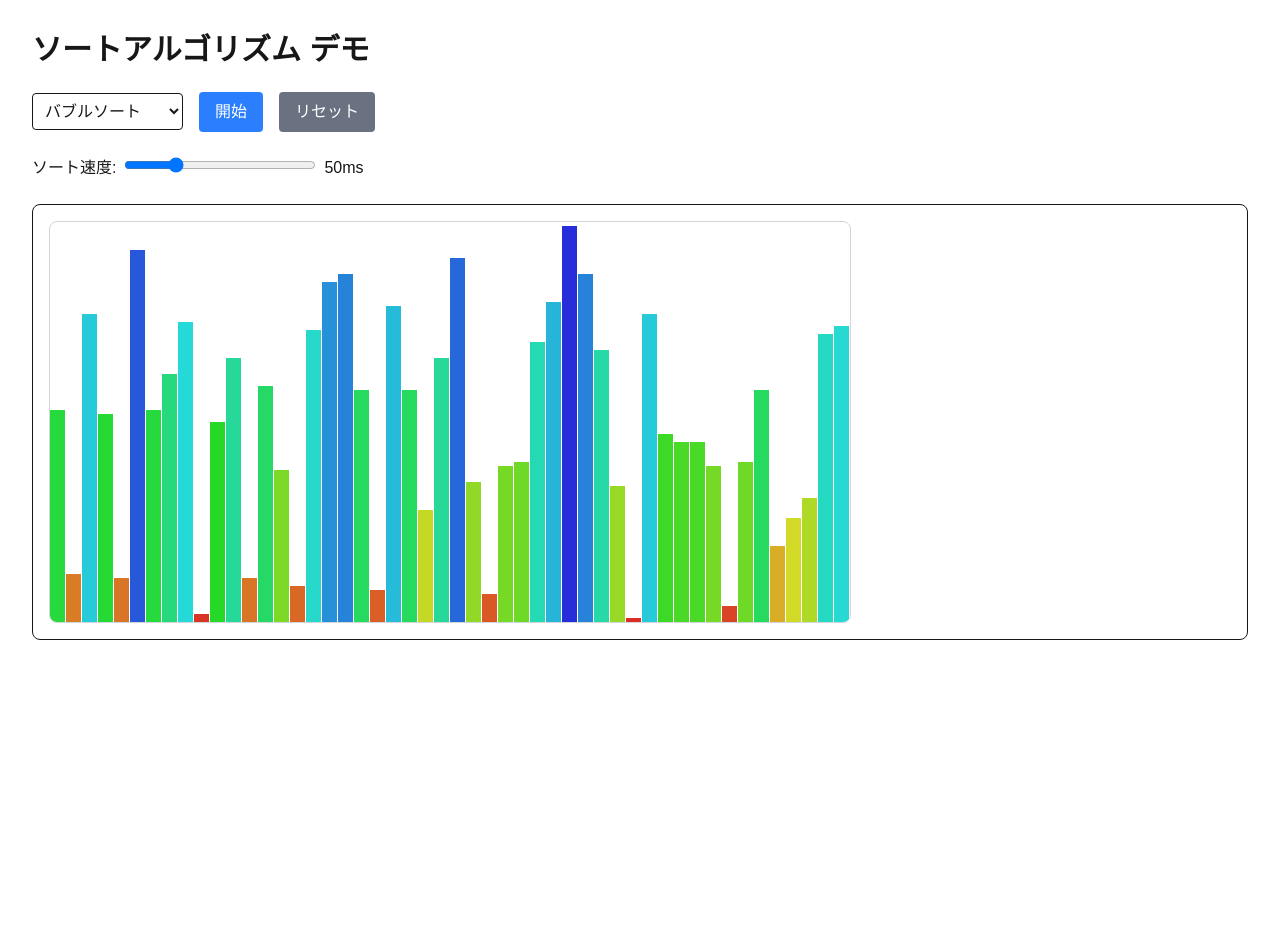
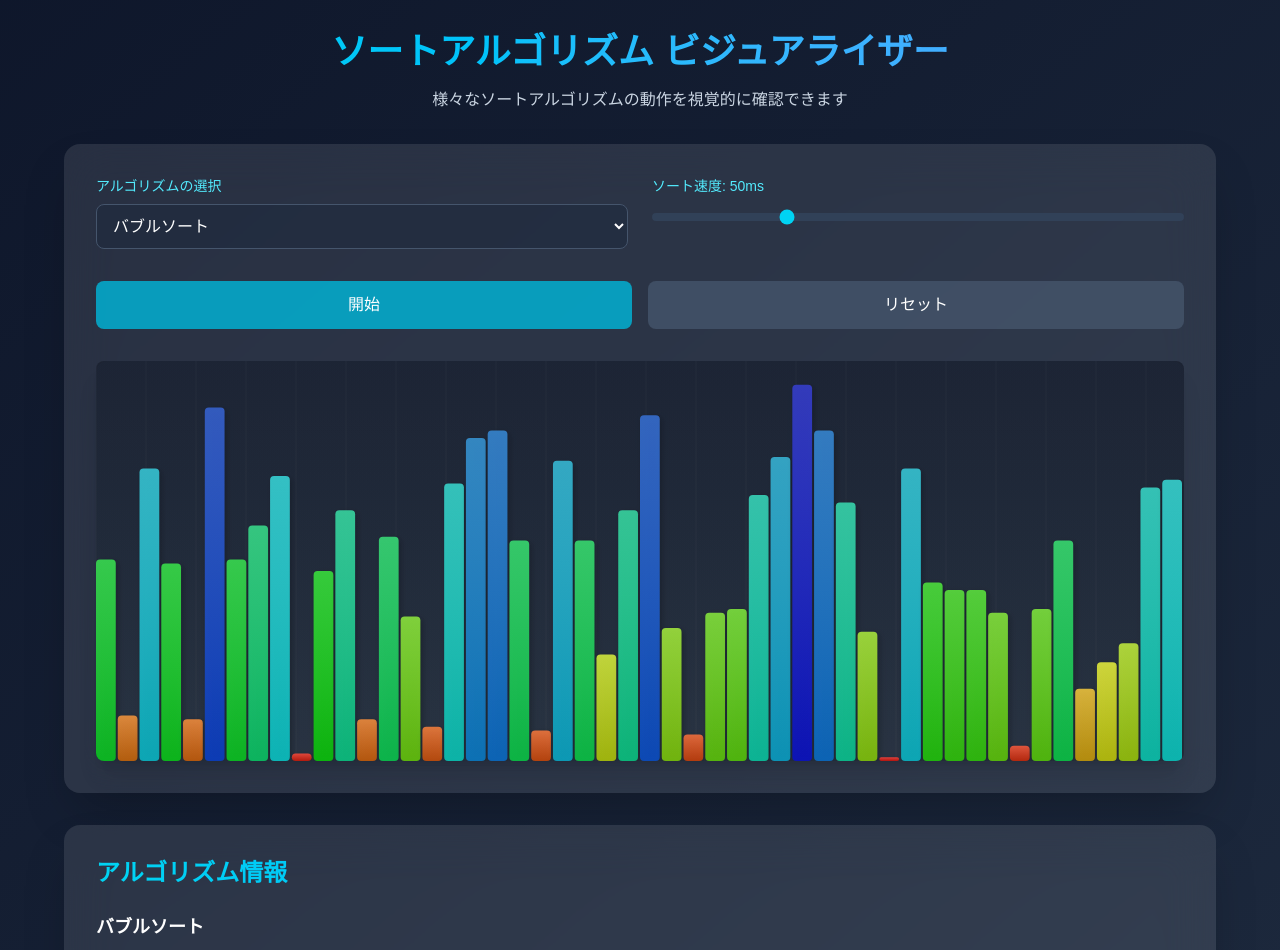
Before and after one commit to ngpool/NestNext, a Next.js app in the folder frontend/: page /sort-demo in a window 1280 px wide. Shown: the top 950 px of the page. Before the commit the page ends 800 px from the top, so only its background shows below. Built offline with nearby package versions, Linux system fonts and the light colour scheme.

Commit message:
見た目がもっさりしていたためおしゃれな見た目に修正

```diff
--- a/frontend/src/app/sort-demo/components/SortVisualizer.tsx
+++ b/frontend/src/app/sort-demo/components/SortVisualizer.tsx
@@ -15,23 +15,90 @@ export const SortVisualizer: React.FC<SortVisualizerProps> = ({ numbers, maxValu
     const ctx = canvas.getContext('2d');
     if (!ctx) return;
 
-    // キャンバスをクリア
-    ctx.clearRect(0, 0, canvas.width, canvas.height);
+    // キャンバスのサイズを設定（Retinaディスプレイ対応）
+    const dpr = window.devicePixelRatio || 1;
+    const rect = canvas.getBoundingClientRect();
+    canvas.width = rect.width * dpr;
+    canvas.height = rect.height * dpr;
+    ctx.scale(dpr, dpr);
+    canvas.style.width = `${rect.width}px`;
+    canvas.style.height = `${rect.height}px`;
 
-    // 各バーの幅を計算
-    const barWidth = canvas.width / numbers.length;
-    const heightScale = canvas.height / maxValue;
+    // キャンバスの背景色を設定
+    ctx.fillStyle = 'rgba(255, 255, 255, 0.05)';
+    ctx.fillRect(0, 0, rect.width, rect.height);
+
+    // グリッド線を描画
+    ctx.strokeStyle = 'rgba(128, 128, 128, 0.1)';
+    ctx.lineWidth = 1;
+    for (let i = 0; i < rect.width; i += 50) {
+      ctx.beginPath();
+      ctx.moveTo(i, 0);
+      ctx.lineTo(i, rect.height);
+      ctx.stroke();
+    }
+
+    // バーの描画設定
+    const barWidth = rect.width / numbers.length;
+    const heightScale = (rect.height * 0.95) / maxValue; // 上部に少し余白を残す
+    const margin = Math.max(1, Math.floor(barWidth * 0.1));
 
     // 各数値を描画
     numbers.forEach((num, index) => {
       const height = num * heightScale;
-      ctx.fillStyle = `hsl(${(num / maxValue) * 240}, 70%, 50%)`;
-      ctx.fillRect(
-        index * barWidth,
-        canvas.height - height,
-        barWidth - 1,
-        height
+      const x = index * barWidth;
+      const barActualWidth = barWidth - margin;
+
+      // グラデーションを作成（より鮮やかな色使い）
+      const gradient = ctx.createLinearGradient(x, rect.height - height, x, rect.height);
+      const hue = (num / maxValue) * 240; // 青から赤のグラデーション
+      gradient.addColorStop(0, `hsla(${hue}, 90%, 60%, 0.9)`);
+      gradient.addColorStop(1, `hsla(${hue}, 90%, 40%, 0.9)`);
+
+      // バーの影を設定
+      ctx.shadowColor = 'rgba(0, 0, 0, 0.3)';
+      ctx.shadowBlur = 6;
+      ctx.shadowOffsetX = 2;
+      ctx.shadowOffsetY = 2;
+
+      // バーを描画
+      ctx.beginPath();
+      ctx.roundRect(
+        x,
+        rect.height - height,
+        barActualWidth,
+        height,
+        [4]
       );
+      ctx.fillStyle = gradient;
+      ctx.fill();
+
+      // 影をリセット
+      ctx.shadowColor = 'transparent';
+      ctx.shadowBlur = 0;
+      ctx.shadowOffsetX = 0;
+      ctx.shadowOffsetY = 0;
+
+      // 値を表示（バーが十分に大きい場合）
+      if (height > 40 && barActualWidth > 25) {
+        ctx.fillStyle = '#FFFFFF';
+        ctx.font = 'bold 12px sans-serif';
+        ctx.textAlign = 'center';
+        ctx.fillText(
+          num.toString(),
+          x + barActualWidth / 2,
+          rect.height - height + 20
+        );
+
+        // テキストの縁取り効果
+        ctx.strokeStyle = 'rgba(0, 0, 0, 0.5)';
+        ctx.lineWidth = 2;
+        ctx.strokeText(
+          num.toString(),
+          x + barActualWidth / 2,
+          rect.height - height + 20
+        );
+      }
     });
   }, [numbers, maxValue]);
 
@@ -40,7 +107,7 @@ export const SortVisualizer: React.FC<SortVisualizerProps> = ({ numbers, maxValu
       ref={canvasRef}
       width={800}
       height={400}
-      className="border border-gray-300 rounded-lg"
+      className="w-full h-[400px] rounded-lg bg-gradient-to-b from-gray-900 to-gray-800 shadow-xl transition-all duration-300 ease-in-out"
     />
   );
 };
--- a/frontend/src/app/sort-demo/page.tsx
+++ b/frontend/src/app/sort-demo/page.tsx
@@ -1,39 +1,43 @@
 'use client';
 
-import { useState, useCallback, useEffect } from 'react';
+import { useState, useCallback, useEffect, useRef } from 'react';
 import { SortVisualizer } from './components/SortVisualizer';
 import { generateRandomArray } from './utils/arrayUtils';
 import * as algorithms from './algorithms/sortAlgorithms';
 
 const INITIAL_ARRAY_SIZE = 50;
 const MAX_VALUE = 100;
-const SORT_SPEED = 50; // ミリ秒
+const SORT_SPEED = 50;
 
 export default function SortDemo() {
   const [numbers, setNumbers] = useState<number[]>([]);
   const [selectedAlgorithm, setSelectedAlgorithm] = useState<keyof typeof algorithms>('bubbleSort');
   const [isSorting, setIsSorting] = useState(false);
   const [sortingSpeed, setSortingSpeed] = useState(SORT_SPEED);
+  const stopSortingRef = useRef(false);
 
-  // 配列の初期化
   const initializeArray = useCallback(() => {
     setNumbers(generateRandomArray(INITIAL_ARRAY_SIZE, MAX_VALUE));
   }, []);
 
-  // コンポーネントのマウント時に配列を初期化
   useEffect(() => {
     initializeArray();
   }, [initializeArray]);
 
-  // ソートの実行
   const startSort = async () => {
     if (isSorting) return;
     setIsSorting(true);
+    stopSortingRef.current = false;
 
     const sortFunction = algorithms[selectedAlgorithm];
     const generator = sortFunction(numbers);
 
     const step = async () => {
+      if (stopSortingRef.current) {
+        setIsSorting(false);
+        return;
+      }
+
       const result = generator.next();
       if (!result.done) {
         setNumbers(result.value);
@@ -47,42 +51,54 @@ export default function SortDemo() {
     step();
   };
 
+  const stopSort = () => {
+    stopSortingRef.current = true;
+  };
+
+  const algorithmNames = {
+    bubbleSort: 'バブルソート',
+    quickSort: 'クイックソート',
+    selectionSort: '選択ソート',
+    insertionSort: '挿入ソート'
+  };
+
   return (
-    <div className="p-8">
-      <h1 className="text-3xl font-bold mb-6">ソートアルゴリズム デモ</h1>
+    <div className="min-h-screen bg-gradient-to-br from-slate-900 to-slate-800 dark:from-gray-900 dark:to-black text-white p-8">
+      <div className="max-w-6xl mx-auto space-y-8">
+        <header className="text-center space-y-4">
+          <h1 className="text-4xl font-bold bg-clip-text text-transparent bg-gradient-to-r from-cyan-400 to-blue-400">
+            ソートアルゴリズム ビジュアライザー
+          </h1>
+          <p className="text-slate-300">
+            様々なソートアルゴリズムの動作を視覚的に確認できます
+          </p>
+        </header>
 
-      <div className="mb-6">
+        <div className="bg-white/10 backdrop-blur-xl rounded-2xl shadow-2xl p-8 space-y-8">
+          <div className="grid grid-cols-1 md:grid-cols-2 gap-6">
+            <div className="space-y-2">
+              <label className="block text-sm font-medium text-cyan-300">
+                アルゴリズムの選択
+              </label>
               <select
                 value={selectedAlgorithm}
                 onChange={(e) => setSelectedAlgorithm(e.target.value as keyof typeof algorithms)}
-          className="mr-4 p-2 border rounded"
+                className="w-full p-3 bg-slate-800/50 border border-slate-600 rounded-lg text-white
+                         focus:ring-2 focus:ring-cyan-400 focus:border-transparent
+                         disabled:opacity-50 disabled:cursor-not-allowed
+                         transition-all duration-200"
                 disabled={isSorting}
               >
-          <option value="bubbleSort">バブルソート</option>
-          <option value="quickSort">クイックソート</option>
-          <option value="selectionSort">選択ソート</option>
-          <option value="insertionSort">挿入ソート</option>
+                {Object.entries(algorithmNames).map(([key, name]) => (
+                  <option key={key} value={key} className="bg-slate-800">{name}</option>
+                ))}
               </select>
-
-        <button
-          onClick={startSort}
-          disabled={isSorting}
-          className="mr-4 px-4 py-2 bg-blue-500 text-white rounded disabled:bg-gray-400"
-        >
-          開始
-        </button>
-
-        <button
-          onClick={initializeArray}
-          disabled={isSorting}
-          className="px-4 py-2 bg-gray-500 text-white rounded disabled:bg-gray-400"
-        >
-          リセット
-        </button>
             </div>
 
-      <div className="mb-6">
-        <label className="mr-2">ソート速度:</label>
+            <div className="space-y-2">
+              <label className="block text-sm font-medium text-cyan-300">
+                ソート速度: {sortingSpeed}ms
+              </label>
               <input
                 type="range"
                 min="1"
@@ -90,14 +106,76 @@ export default function SortDemo() {
                 value={sortingSpeed}
                 onChange={(e) => setSortingSpeed(Number(e.target.value))}
                 disabled={isSorting}
-          className="w-48"
+                className="w-full h-2 bg-slate-700 rounded-lg appearance-none cursor-pointer
+                         disabled:opacity-50 disabled:cursor-not-allowed
+                         accent-cyan-400"
               />
-        <span className="ml-2">{sortingSpeed}ms</span>
+            </div>
           </div>
 
-      <div className="border rounded-lg p-4 bg-white">
+          <div className="flex gap-4">
+            <button
+              onClick={isSorting ? stopSort : startSort}
+              className={`flex-1 px-6 py-3 rounded-lg font-medium
+                       transition-all duration-200 ${
+                         isSorting
+                           ? 'bg-red-500/80 hover:bg-red-600/80 text-white'
+                           : 'bg-cyan-500/80 hover:bg-cyan-600/80 text-white'
+                       }`}
+            >
+              {isSorting ? '停止' : '開始'}
+            </button>
+
+            <button
+              onClick={initializeArray}
+              disabled={isSorting}
+              className="flex-1 px-6 py-3 rounded-lg font-medium
+                       bg-slate-600/80 hover:bg-slate-700/80 text-white
+                       transition-all duration-200
+                       disabled:opacity-50 disabled:cursor-not-allowed"
+            >
+              リセット
+            </button>
+          </div>
+
+          <div className="relative">
+            <div className="absolute inset-0 bg-gradient-to-b from-slate-800/50 to-transparent opacity-50 rounded-xl" />
             <SortVisualizer numbers={numbers} maxValue={MAX_VALUE} />
+          </div>
+        </div>
+
+        <div className="bg-white/10 backdrop-blur-xl rounded-2xl shadow-2xl p-8">
+          <h2 className="text-2xl font-bold mb-6 bg-clip-text text-transparent bg-gradient-to-r from-cyan-400 to-blue-400">
+            アルゴリズム情報
+          </h2>
+          <div className="space-y-6">
+            <div className="space-y-2">
+              <h3 className="text-lg font-semibold text-white">
+                {algorithmNames[selectedAlgorithm]}
+              </h3>
+              <p className="text-slate-300">
+                {getAlgorithmDescription(selectedAlgorithm)}
+              </p>
+            </div>
+            <div className="text-sm text-slate-400 flex items-center space-x-2">
+              <svg xmlns="http://www.w3.org/2000/svg" className="h-4 w-4" fill="none" viewBox="0 0 24 24" stroke="currentColor">
+                <path strokeLinecap="round" strokeLinejoin="round" strokeWidth={2} d="M7 20l4-16m2 16l4-16M6 9h14M4 15h14" />
+              </svg>
+              <span>配列サイズ: {numbers.length} 要素</span>
+            </div>
+          </div>
+        </div>
       </div>
     </div>
   );
 }
+
+function getAlgorithmDescription(algorithm: string): string {
+  const descriptions: Record<string, string> = {
+    bubbleSort: '隣接する要素を比較・交換しながら整列を行う最も基本的なアルゴリズムです。平均計算量はO(n²)です。',
+    quickSort: '分割統治法を用いた高速なソートアルゴリズムです。平均計算量はO(n log n)です。',
+    selectionSort: '配列から最小値を探して順に並べていくアルゴリズムです。平均計算量はO(n²)です。',
+    insertionSort: '配列を順次走査し、要素を適切な位置に挿入していくアルゴリズムです。平均計算量はO(n²)です。'
+  };
+  return descriptions[algorithm] || '';
+}
```
Lines whose indentation alone changed are shown as unchanged.
